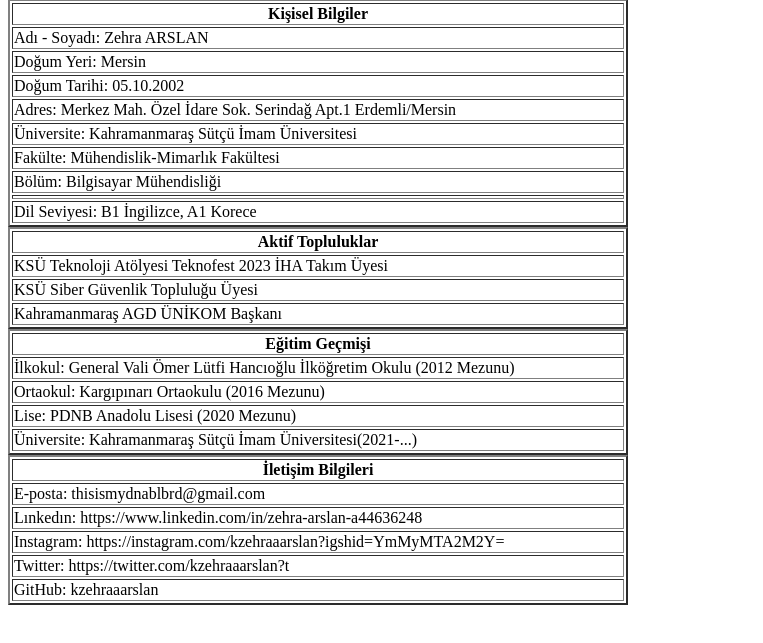
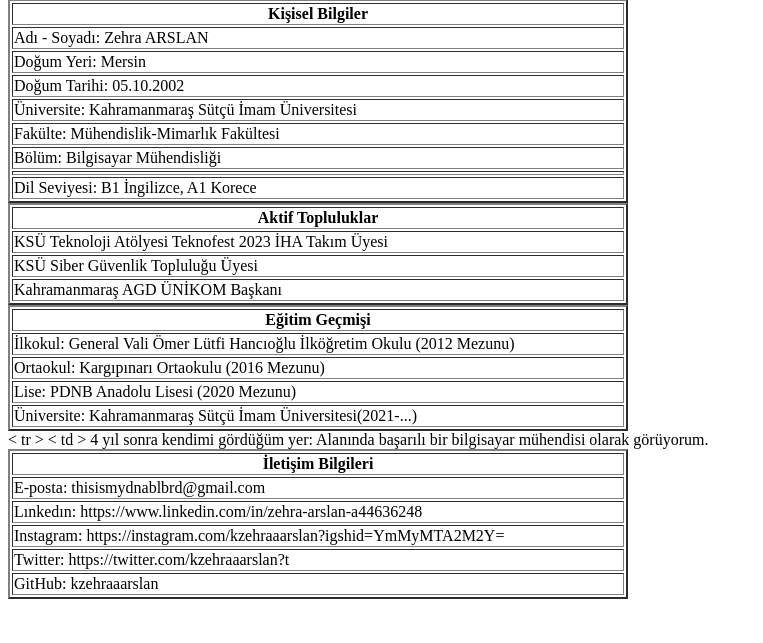
Before and after one commit to kzehraaarslan/kzehraaarslan.github.io, a plain HTML site: page index.html in a window 1280 px wide. Shown: the part 67-710 px from the top of the page, without its empty margins (0-763 px from the left). Drawn offline with Linux system fonts and the light colour scheme.

Commit message:
Update index.html

```diff
--- a/index.html
+++ b/index.html
@@ -28,9 +28,6 @@
         <tr>
             <td>Doğum Tarihi: 05.10.2002</td>
              </tr>
-        <tr>
-            <td>Adres: Merkez Mah. Özel İdare Sok. Serindağ Apt.1  Erdemli/Mersin </td>
-        </tr>
         <tr>
             <td>Üniversite: Kahramanmaraş Sütçü İmam Üniversitesi
             </td>
@@ -103,6 +100,9 @@
         <tr>
             <td>GitHub: kzehraaarslan </td>
         </tr>
+        < tr >
+            < td > 4 yıl sonra kendimi gördüğüm yer: Alanında başarılı bir bilgisayar mühendisi olarak görüyorum. </ td >
+            </ tr >
     </table>
 
         <!--kaynaklar: https://html.sitesi.web.tr/tablolar.html
```
